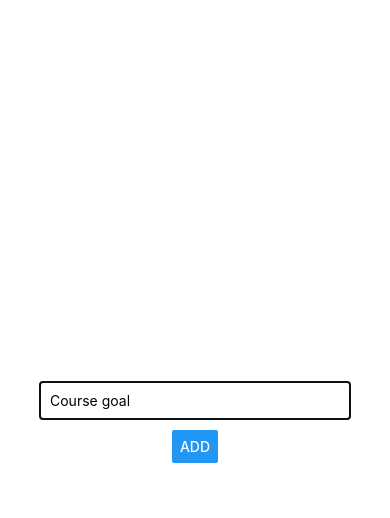
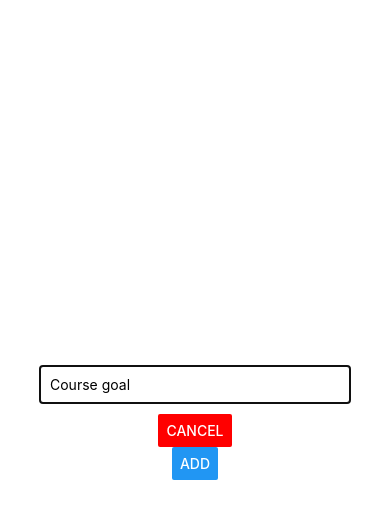
Before and after one commit to wechuli/react_native, a React Native app in the folder rn-complete-guide/: screen / in a window 390 px wide. Both pictures are taken after a click on the button "ADD NEW GOAL". Shown: the top 518 px of the page. Built offline with nearby package versions, Linux system fonts and the light colour scheme.

Commit message:
cancelling modal

```diff
--- a/rn-complete-guide/App.js
+++ b/rn-complete-guide/App.js
@@ -20,11 +20,14 @@ export default function App() {
       return currentGoals.filter(goal => goal.id !== goalId);
     });
   };
+  const cancelGoalAdditionHandler = () => {
+    setIsAddMode(false);
+  };
 
   return (
     <View style={styles.screen}>
       <Button title="Add New Goal" onPress={() => setIsAddMode(true)} />
-      <GoalInput visible={isAddMode} handleSubmitGoal={handleSubmitGoal} />
+      <GoalInput visible={isAddMode} handleSubmitGoal={handleSubmitGoal} cancelGoal={cancelGoalAdditionHandler}/>
 
       <View>
         <FlatList
--- a/rn-complete-guide/components/GoalInput.js
+++ b/rn-complete-guide/components/GoalInput.js
@@ -3,11 +3,15 @@ import { View, TextInput, Button, StyleSheet, Modal } from "react-native";
 
 const GoalInput = props => {
   const [enteredGoal, setEnteredGoal] = useState("");
-  const { handleSubmitGoal, visible } = props;
+  const { handleSubmitGoal, visible,cancelGoal } = props;
 
   const handleInputChange = enteredText => {
     setEnteredGoal(enteredText);
   };
+  const addGoalHandler = ()=>{
+    handleSubmitGoal(enteredGoal);
+    setEnteredGoal("");
+  }
   return (
     <Modal visible={visible} animationType="slide">
       <View style={styles.inputContainer}>
@@ -17,7 +21,8 @@ const GoalInput = props => {
           onChangeText={handleInputChange}
           value={enteredGoal}
         />
-        <Button title="ADD" onPress={() => handleSubmitGoal(enteredGoal)} />
+        <Button title="CANCEL" color="red" onPress={cancelGoal}/>
+        <Button title="ADD" onPress={addGoalHandler} />
       </View>
     </Modal>
   );
```
